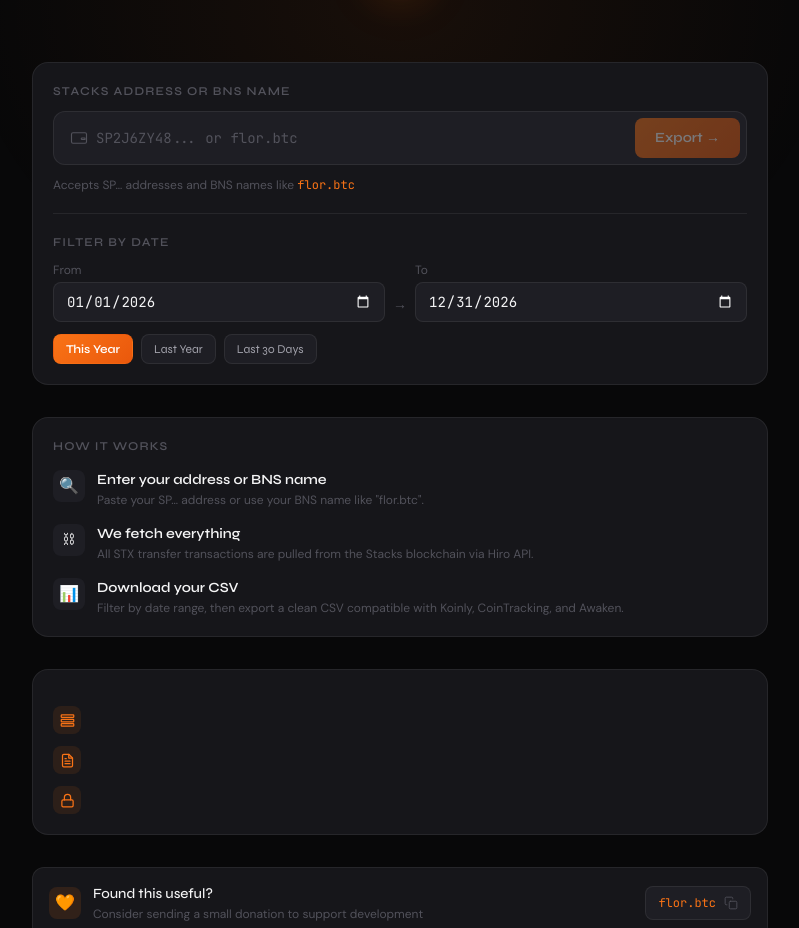
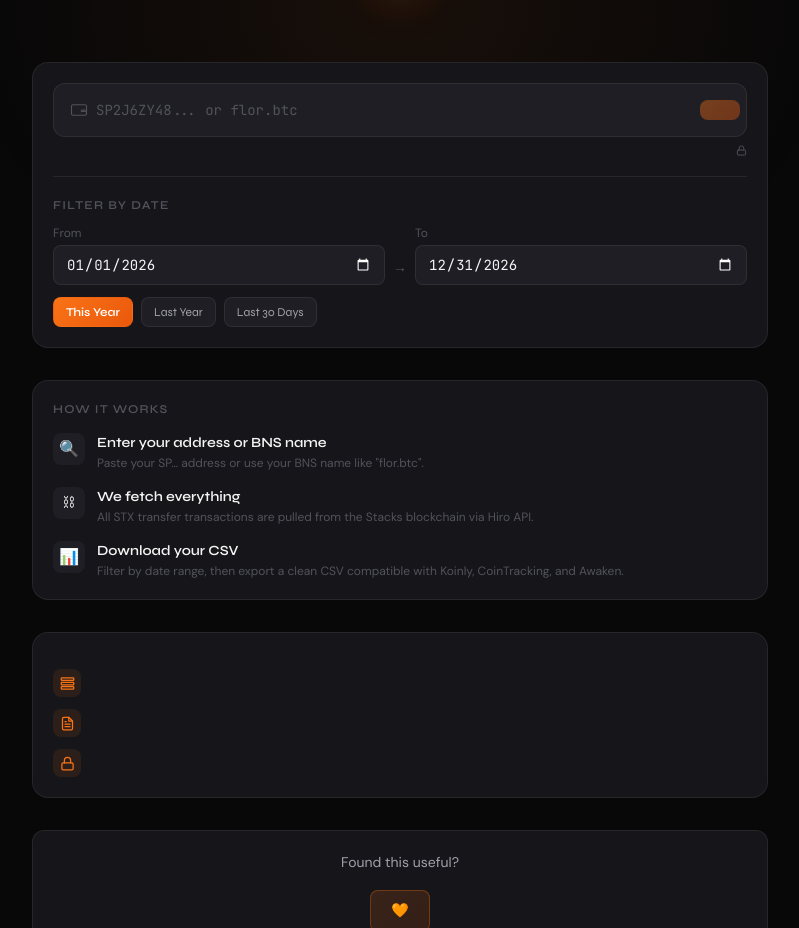
Before and after one commit to flormpecasique/StacksCSV, a Next.js app: page / in a window 1280 px wide. Shown: the part 184-1112 px from the top of the page, without its empty margins (240-1039 px from the left). Built offline with nearby package versions, Linux system fonts and the light colour scheme.

Commit message:
Add files via upload

```diff
--- a/src/components/AddressInput.tsx
+++ b/src/components/AddressInput.tsx
@@ -12,15 +12,11 @@ interface AddressInputProps {
 const STACKS_REGEX = /^S[MP][A-Z0-9]{28,48}$/;
 const BNS_REGEX    = /^[a-zA-Z0-9_-]+\.[a-zA-Z]+$/;
 
-function isValidInput(value: string): boolean {
-  return STACKS_REGEX.test(value) || BNS_REGEX.test(value);
+function isValidInput(v: string) {
+  return STACKS_REGEX.test(v) || BNS_REGEX.test(v);
 }
 
-export default function AddressInput({
-  onSubmit,
-  isLoading,
-  lang,
-}: AddressInputProps) {
+export default function AddressInput({ onSubmit, isLoading, lang }: AddressInputProps) {
   const t = useTranslations(lang);
   const [address, setAddress]               = useState("");
   const [validationError, setValidationError] = useState("");
@@ -28,7 +24,6 @@ export default function AddressInput({
   function handleSubmit(e: FormEvent) {
     e.preventDefault();
     const trimmed = address.trim();
-
     if (!trimmed) {
       setValidationError(
         lang === "es"
@@ -40,28 +35,20 @@ export default function AddressInput({
     if (!isValidInput(trimmed)) {
       setValidationError(
         lang === "es"
-          ? "Ingresa una dirección Stacks (SP...) o un nombre BNS (ej. flor.btc)."
-          : "Enter a Stacks address (SP...) or a BNS name (e.g. flor.btc)."
+          ? "Ingresa una dirección SP… o un nombre BNS (ej. flor.btc)."
+          : "Enter a Stacks address (SP…) or a BNS name (e.g. flor.btc)."
       );
       return;
     }
-
     setValidationError("");
     onSubmit(trimmed);
   }
 
   return (
-    <div className="flex flex-col gap-3">
-      <p
-        className="text-xs font-semibold uppercase tracking-widest"
-        style={{ color: "var(--text-muted)", fontFamily: "var(--font-display)" }}
-      >
-        {t("addressLabel")}
-      </p>
-
+    <div className="flex flex-col gap-2">
       <form onSubmit={handleSubmit} className="w-full" noValidate>
         <div className="relative group">
-          {/* Glow border on focus */}
+          {/* Glow on focus */}
           <div
             className="absolute -inset-px rounded-xl opacity-0 group-focus-within:opacity-100 transition-opacity duration-300"
             style={{
@@ -69,27 +56,15 @@ export default function AddressInput({
                 "linear-gradient(135deg, rgba(249,115,22,0.5) 0%, transparent 50%, rgba(249,115,22,0.3) 100%)",
             }}
           />
-
           <div
             className="relative flex items-center rounded-xl overflow-hidden"
-            style={{
-              background: "var(--bg-700)",
-              border:     "1px solid var(--border)",
-            }}
+            style={{ background: "var(--bg-700)", border: "1px solid var(--border)" }}
           >
-            {/* Wallet icon */}
+            {/* Icon */}
             <span className="pl-4 pr-2 shrink-0">
-              <svg
-                width="18"
-                height="18"
-                viewBox="0 0 24 24"
-                fill="none"
-                stroke="currentColor"
-                strokeWidth="1.5"
-                strokeLinecap="round"
-                strokeLinejoin="round"
-                style={{ color: "var(--text-muted)" }}
-              >
+              <svg width="18" height="18" viewBox="0 0 24 24" fill="none"
+                stroke="currentColor" strokeWidth="1.5" strokeLinecap="round" strokeLinejoin="round"
+                style={{ color: "var(--text-muted)" }}>
                 <rect x="2" y="5" width="20" height="14" rx="2" />
                 <path d="M16 12a1 1 0 0 0 0 2h4v-2h-4z" />
               </svg>
@@ -108,10 +83,7 @@ export default function AddressInput({
               autoCorrect="off"
               aria-label={t("addressLabel")}
               className="flex-1 bg-transparent py-4 pr-2 text-sm focus:outline-none placeholder:text-zinc-600"
-              style={{
-                color:      "var(--text-primary)",
-                fontFamily: "var(--font-mono)",
-              }}
+              style={{ color: "var(--text-primary)", fontFamily: "var(--font-mono)" }}
               disabled={isLoading}
             />
 
@@ -126,49 +98,45 @@ export default function AddressInput({
                   : "linear-gradient(135deg, #f97316 0%, #ea580c 100%)",
                 color: isLoading ? "var(--text-muted)" : "#fff",
               }}
-              aria-label="Export transactions"
             >
               {isLoading ? (
                 <span className="flex items-center gap-2">
                   <svg className="w-4 h-4 animate-spin" viewBox="0 0 24 24" fill="none">
-                    <circle
-                      cx="12" cy="12" r="10"
-                      stroke="currentColor"
-                      strokeWidth="3"
-                      strokeDasharray="40 24"
-                    />
+                    <circle cx="12" cy="12" r="10" stroke="currentColor"
+                      strokeWidth="3" strokeDasharray="40 24" />
                   </svg>
-                  {lang === "es" ? "Obteniendo…" : "Fetching…"}
+                  {t("fetching")}
                 </span>
               ) : (
-                "Export →"
+                t("exportBtn")
               )}
             </button>
           </div>
         </div>
 
         {validationError && (
-          <p
-            className="mt-2 text-xs animate-fade-in"
-            style={{ color: "#f87171", fontFamily: "var(--font-body)" }}
-            role="alert"
-          >
+          <p className="mt-2 text-xs animate-fade-in"
+            style={{ color: "#f87171", fontFamily: "var(--font-body)" }} role="alert">
             ⚠ {validationError}
           </p>
         )}
       </form>
 
-      <p
-        className="text-xs"
-        style={{ color: "var(--text-muted)", fontFamily: "var(--font-body)" }}
-      >
-        {t("addressHint")}{" "}
-        <span
-          style={{ color: "var(--brand)", fontFamily: "var(--font-mono)" }}
-        >
-          flor.btc
-        </span>
-      </p>
+      {/* Example + trust signals */}
+      <div className="flex flex-col sm:flex-row sm:items-center sm:justify-between gap-1">
+        <p className="text-xs" style={{ color: "var(--text-muted)", fontFamily: "var(--font-mono)" }}>
+          {t("addressExample")}
+        </p>
+        <p className="flex items-center gap-1 text-xs"
+          style={{ color: "var(--text-muted)", fontFamily: "var(--font-body)" }}>
+          <svg width="11" height="11" viewBox="0 0 24 24" fill="none"
+            stroke="currentColor" strokeWidth="2" strokeLinecap="round">
+            <rect x="3" y="11" width="18" height="11" rx="2" ry="2" />
+            <path d="M7 11V7a5 5 0 0 1 10 0v4" />
+          </svg>
+          {t("noDataStored")}
+        </p>
+      </div>
     </div>
   );
 }
--- a/src/components/DonationSection.tsx
+++ b/src/components/DonationSection.tsx
@@ -21,72 +21,54 @@ export default function DonationSection({ lang }: { lang: Lang }) {
       document.body.removeChild(el);
     }
     setCopied(true);
-    setTimeout(() => setCopied(false), 2000);
+    setTimeout(() => setCopied(false), 2500);
   }
 
   return (
     <section
-      className="rounded-xl p-4 flex flex-col sm:flex-row items-center gap-3"
+      className="rounded-xl p-5 text-center flex flex-col items-center gap-4"
       style={{
         background: "var(--bg-800)",
         border:     "1px solid var(--border)",
       }}
-      aria-label="Donation section"
+      aria-label="Donation"
     >
-      <div
-        className="shrink-0 w-8 h-8 rounded-lg flex items-center justify-center text-base"
-        style={{ background: "rgba(249,115,22,0.12)" }}
+      {/* Copy */}
+      <p
+        className="text-sm max-w-xs leading-relaxed"
+        style={{ color: "var(--text-secondary)", fontFamily: "var(--font-body)" }}
       >
-        🧡
-      </div>
+        {t("donationTitle")}
+      </p>
 
-      <div className="flex-1 text-center sm:text-left">
-        <p
-          className="text-sm font-medium"
-          style={{ color: "var(--text-primary)", fontFamily: "var(--font-display)" }}
-        >
-          {t("donationTitle")}
-        </p>
-        <p className="text-xs mt-0.5" style={{ color: "var(--text-muted)" }}>
-          {t("donationDesc")}
-        </p>
-      </div>
-
+      {/* Button */}
       <button
         onClick={copyAddress}
-        className="group flex items-center gap-2 px-3 py-2 rounded-lg transition-all duration-200"
+        className="inline-flex items-center gap-2 px-5 py-2.5 rounded-lg text-sm font-semibold transition-all duration-200 hover:opacity-90 active:scale-95"
         style={{
-          background: "var(--bg-700)",
-          border:     "1px solid var(--border)",
+          background: copied
+            ? "rgba(74,222,128,0.15)"
+            : "linear-gradient(135deg, rgba(249,115,22,0.15) 0%, rgba(234,88,12,0.15) 100%)",
+          border:     copied
+            ? "1px solid rgba(74,222,128,0.3)"
+            : "1px solid rgba(249,115,22,0.3)",
+          color:      copied ? "#4ade80" : "var(--brand)",
+          fontFamily: "var(--font-display)",
         }}
-        aria-label={copied ? "Copied!" : `Copy ${DONATION_ADDRESS}`}
-        title={`Copy ${DONATION_ADDRESS}`}
+        aria-label={t("donationBtn")}
       >
-        <span
-          className="text-xs"
-          style={{ fontFamily: "var(--font-mono)", color: "var(--brand)" }}
-        >
-          {DONATION_ADDRESS}
-        </span>
-
         {copied ? (
-          <svg
-            width="14" height="14" viewBox="0 0 24 24"
-            fill="none" stroke="#4ade80" strokeWidth="2.5"
-            strokeLinecap="round" strokeLinejoin="round"
-          >
-            <polyline points="20 6 9 17 4 12" />
-          </svg>
+          <>
+            <svg width="14" height="14" viewBox="0 0 24 24" fill="none"
+              stroke="currentColor" strokeWidth="2.5" strokeLinecap="round">
+              <polyline points="20 6 9 17 4 12" />
+            </svg>
+            {t("copiedDonation")}
+          </>
         ) : (
-          <svg
-            width="14" height="14" viewBox="0 0 24 24"
-            fill="none" stroke="currentColor" strokeWidth="1.5"
-            strokeLinecap="round" strokeLinejoin="round"
-            style={{ color: "var(--text-muted)" }}
-          >
-            <rect x="9" y="9" width="13" height="13" rx="2" ry="2" />
-            <path d="M5 15H4a2 2 0 0 1-2-2V4a2 2 0 0 1 2-2h9a2 2 0 0 1 2 2v1" />
-          </svg>
+          <>
+            🧡 {t("donationBtn")}
+          </>
         )}
       </button>
     </section>
--- a/src/components/SummaryStats.tsx
+++ b/src/components/SummaryStats.tsx
@@ -5,10 +5,9 @@ import { type Lang, useTranslations } from "@/lib/i18n";
 
 interface SummaryStatsProps {
   summary: TransactionSummary;
-  lang: Lang;
+  lang:    Lang;
 }
 
-/** Formats a STX number cleanly: up to 6 decimals, trailing zeros stripped. */
 function formatStx(value: number): string {
   if (value === 0) return "0";
   return value.toFixed(6).replace(/\.?0+$/, "");
@@ -19,77 +18,136 @@ export default function SummaryStats({ summary, lang }: SummaryStatsProps) {
 
   const stats = [
     {
-      label: t("received"),
-      value: formatStx(summary.received),
-      unit:  "STX",
-      color: "#4ade80", // green
+      label:  t("received"),
+      value:  formatStx(summary.received),
+      prefix: "+",
+      unit:   "STX",
+      bg:     "rgba(34,197,94,0.07)",
+      border: "rgba(34,197,94,0.18)",
+      color:  "#4ade80",
+      icon: (
+        <svg width="14" height="14" viewBox="0 0 24 24" fill="none"
+          stroke="#4ade80" strokeWidth="2.5" strokeLinecap="round" strokeLinejoin="round">
+          <polyline points="17 11 12 6 7 11" />
+          <line x1="12" y1="6" x2="12" y2="18" />
+        </svg>
+      ),
     },
     {
-      label: t("sent"),
-      value: formatStx(summary.sent),
-      unit:  "STX",
-      color: "#fb923c", // orange
+      label:  t("sent"),
+      value:  formatStx(summary.sent),
+      prefix: "-",
+      unit:   "STX",
+      bg:     "rgba(249,115,22,0.07)",
+      border: "rgba(249,115,22,0.18)",
+      color:  "#fb923c",
+      icon: (
+        <svg width="14" height="14" viewBox="0 0 24 24" fill="none"
+          stroke="#fb923c" strokeWidth="2.5" strokeLinecap="round" strokeLinejoin="round">
+          <polyline points="17 13 12 18 7 13" />
+          <line x1="12" y1="18" x2="12" y2="6" />
+        </svg>
+      ),
     },
     {
-      label: t("fees"),
-      value: formatStx(summary.fees),
-      unit:  "STX",
-      color: "var(--text-muted)",
+      label:  t("fees"),
+      value:  formatStx(summary.fees),
+      prefix: "-",
+      unit:   "STX",
+      bg:     "rgba(255,255,255,0.03)",
+      border: "rgba(255,255,255,0.07)",
+      color:  "var(--text-muted)",
+      icon: (
+        <svg width="14" height="14" viewBox="0 0 24 24" fill="none"
+          stroke="var(--text-muted)" strokeWidth="2" strokeLinecap="round" strokeLinejoin="round">
+          <line x1="12" y1="1" x2="12" y2="23" />
+          <path d="M17 5H9.5a3.5 3.5 0 0 0 0 7h5a3.5 3.5 0 0 1 0 7H6" />
+        </svg>
+      ),
     },
     {
-      label: t("transactions"),
-      value: summary.count.toLocaleString(),
-      unit:  "",
-      color: "var(--text-primary)",
+      label:  t("transactions"),
+      value:  summary.count.toLocaleString(),
+      prefix: "",
+      unit:   "",
+      bg:     "rgba(255,255,255,0.03)",
+      border: "rgba(255,255,255,0.07)",
+      color:  "var(--text-primary)",
+      icon: (
+        <svg width="14" height="14" viewBox="0 0 24 24" fill="none"
+          stroke="var(--text-secondary)" strokeWidth="2" strokeLinecap="round" strokeLinejoin="round">
+          <polyline points="22 12 18 12 15 21 9 3 6 12 2 12" />
+        </svg>
+      ),
     },
   ];
 
   return (
     <div
       className="rounded-xl p-4 animate-fade-in"
-      style={{
-        background: "var(--bg-800)",
-        border:     "1px solid var(--border)",
-      }}
+      style={{ background: "var(--bg-800)", border: "1px solid var(--border)" }}
     >
+      {/* Header */}
+      <div className="flex items-center gap-2 mb-3">
+        <svg width="13" height="13" viewBox="0 0 24 24" fill="none"
+          stroke="var(--brand)" strokeWidth="2" strokeLinecap="round" strokeLinejoin="round">
+          <rect x="3" y="3" width="7" height="7" rx="1" />
+          <rect x="14" y="3" width="7" height="7" rx="1" />
+          <rect x="3" y="14" width="7" height="7" rx="1" />
+          <rect x="14" y="14" width="7" height="7" rx="1" />
+        </svg>
         <p
-        className="text-xs font-semibold uppercase tracking-widest mb-3"
+          className="text-xs font-semibold uppercase tracking-widest"
           style={{ color: "var(--text-muted)", fontFamily: "var(--font-display)" }}
         >
           {t("summaryTitle")}
         </p>
+      </div>
 
-      <div className="grid grid-cols-2 sm:grid-cols-4 gap-3">
+      {/* Grid */}
+      <div className="grid grid-cols-2 sm:grid-cols-4 gap-2">
         {stats.map((s) => (
           <div
             key={s.label}
-            className="flex flex-col gap-0.5 p-3 rounded-lg"
-            style={{ background: "var(--bg-700)" }}
+            className="flex flex-col gap-1.5 p-3 rounded-lg"
+            style={{ background: s.bg, border: `1px solid ${s.border}` }}
           >
+            {/* Label + icon */}
+            <div className="flex items-center justify-between">
               <span
                 className="text-xs"
                 style={{ color: "var(--text-muted)", fontFamily: "var(--font-body)" }}
               >
                 {s.label}
               </span>
+              {s.icon}
+            </div>
+
+            {/* Value */}
+            <div className="flex items-baseline gap-1 flex-wrap">
+              {s.prefix && (
                 <span
-              className="text-base font-bold"
-              style={{
-                color:      s.color,
-                fontFamily: "var(--font-mono)",
-                lineHeight: 1.2,
-              }}
+                  className="text-sm font-bold"
+                  style={{ color: s.color, fontFamily: "var(--font-mono)" }}
+                >
+                  {s.prefix}
+                </span>
+              )}
+              <span
+                className="text-base font-bold leading-tight"
+                style={{ color: s.color, fontFamily: "var(--font-mono)" }}
               >
                 {s.value}
+              </span>
               {s.unit && (
                 <span
-                  className="text-xs font-normal ml-1"
-                  style={{ color: "var(--text-muted)" }}
+                  className="text-xs"
+                  style={{ color: "var(--text-muted)", fontFamily: "var(--font-body)" }}
                 >
                   {s.unit}
                 </span>
               )}
-            </span>
+            </div>
           </div>
         ))}
       </div>
```
Lines whose indentation alone changed are shown as unchanged.
